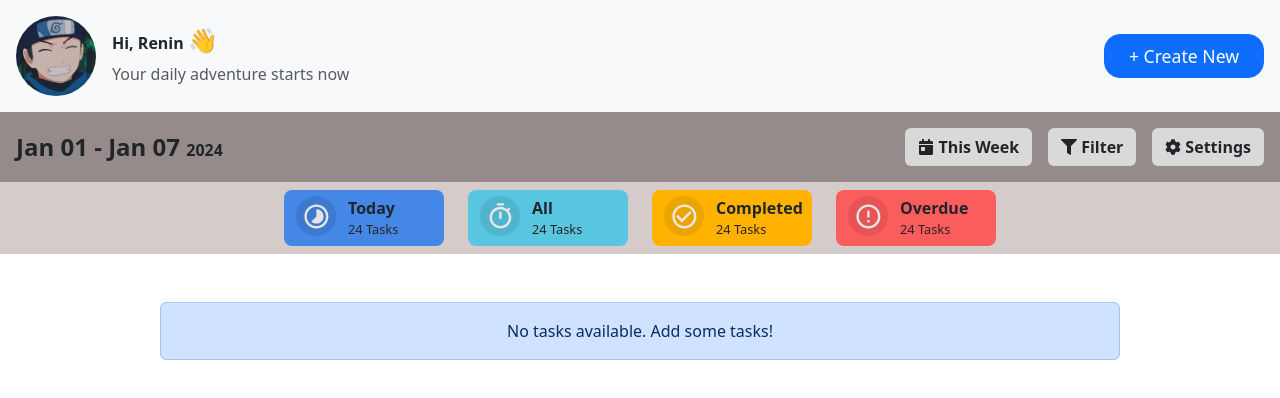
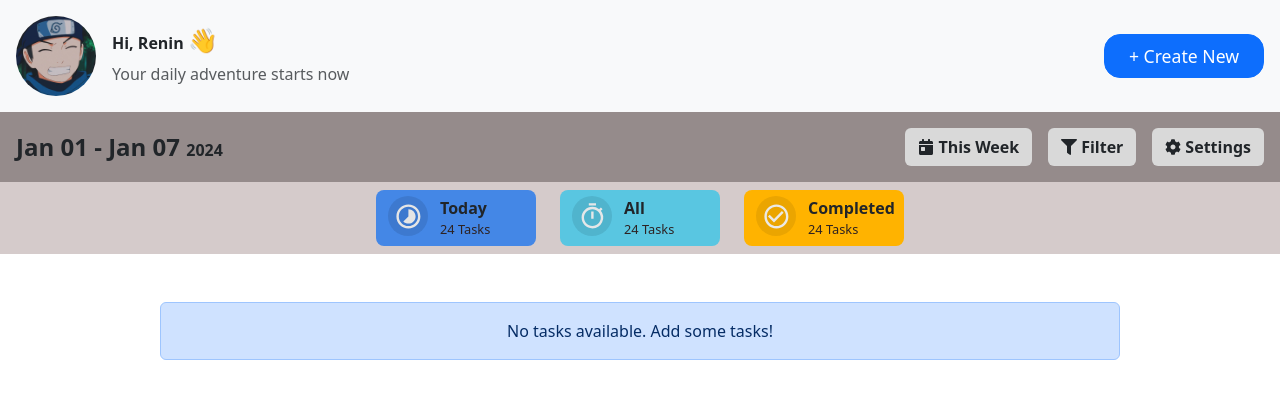
Before and after one commit to reninmohan/Task-master-app, a React (Vite) app: page / in a window 1280 px wide. Shown: the top 398 px of the page. Built offline with nearby package versions, Linux system fonts and the light colour scheme.

Commit message:
updated summary

```diff
--- a/src/feature/Summary.jsx
+++ b/src/feature/Summary.jsx
@@ -10,8 +10,14 @@ function Summary() {
       <div className="d-md-flex flex-wrap justify-content-md-center p-2 gap-md-4 d-sm-grid summary-grid-layout ">
         <SummaryComponent name="Today" noOfTask={24} color="#4487E6" accentColor="#000000" logo={<RiProgress5Line />} />
         <SummaryComponent name="All" noOfTask={24} color="#59C6E1" accentColor="#00191f" logo={<MdOutlineTimer />} />
-        <SummaryComponent name="Completed" noOfTask={24} color="#FFB300" accentColor="#3a2901" logo={<MdCheckCircleOutline />} />
-        <SummaryComponent name="Overdue" noOfTask={24} color="#FB5D5D" accentColor="#330101" logo={<MdOutlineErrorOutline />} />
+        <SummaryComponent
+          name="Completed"
+          noOfTask={24}
+          color="#FFB300"
+          accentColor="#3a2901"
+          logo={<MdCheckCircleOutline />}
+        />
+        {/* <SummaryComponent name="Overdue" noOfTask={24} color="#FB5D5D" accentColor="#330101" logo={<MdOutlineErrorOutline />} /> */}
       </div>
     </div>
   );
```
